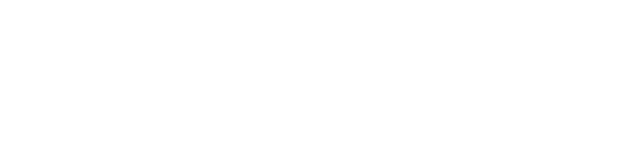
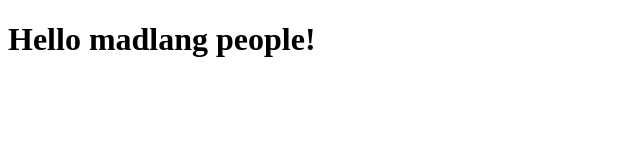
Before and after one commit to kimeltagonde/gittutorial, a plain HTML site: page main/example.html in a window 1280 px wide. Shown: the whole page, without its empty margins (0-640 px from the left). Drawn offline with Linux system fonts and the light colour scheme.

Commit message:
add hello

```diff
--- a/main/example.html
+++ b/main/example.html
@@ -6,6 +6,6 @@
     <title>Document</title>
 </head>
 <body>
-
+    <h1>Hello madlang people!</h1>
 </body>
 </html>
```
